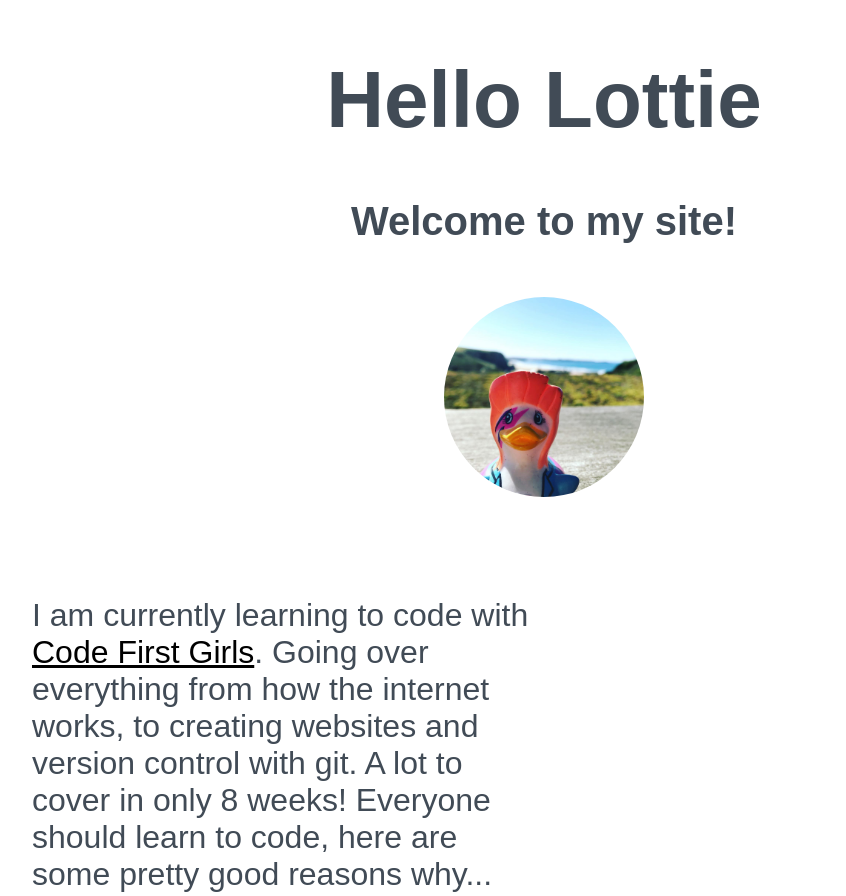
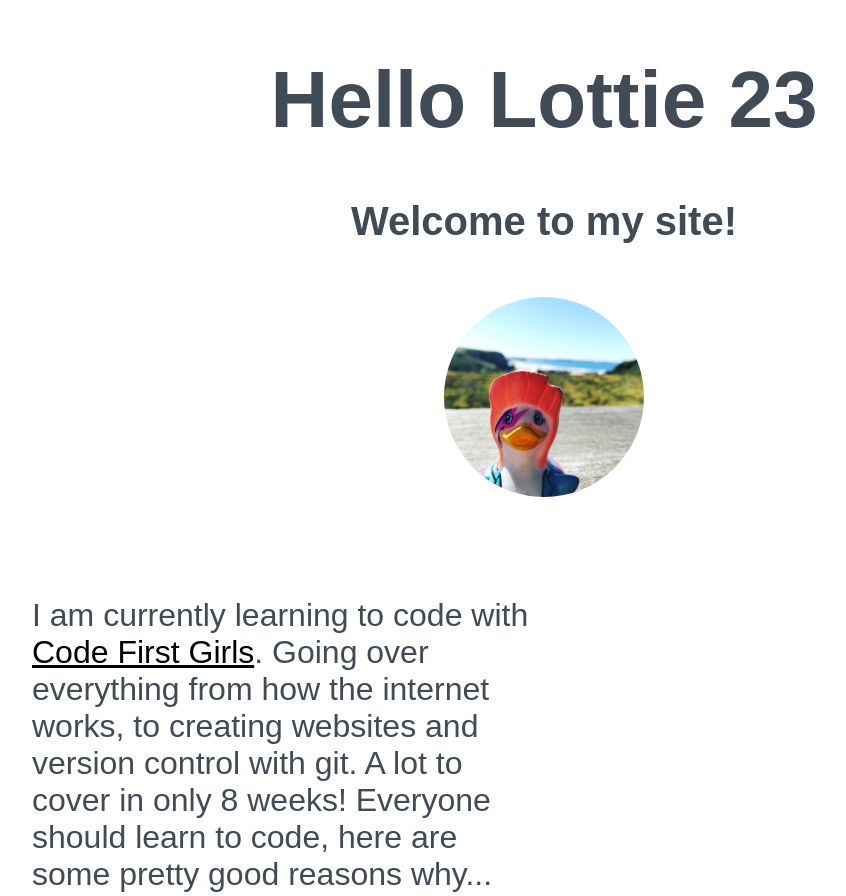
Before and after one commit to LJA96/beginners-week-one, a plain HTML site: page index.html in a window 1280 px wide. Shown: the top 896 px of the page, without its empty margins (96-942 px from the left). Drawn offline with Linux system fonts and the light colour scheme.

Commit message:
added 23
23 to hello lottie

```diff
--- a/index.html
+++ b/index.html
@@ -6,7 +6,7 @@
 </head>
 <body>
 <div>
-  <h1>Hello Lottie</h1>
+  <h1>Hello Lottie 23</h1>
   <h2>Welcome to my site!</h2>
 
 <img src="./duck.jpg" height=200px>
```
